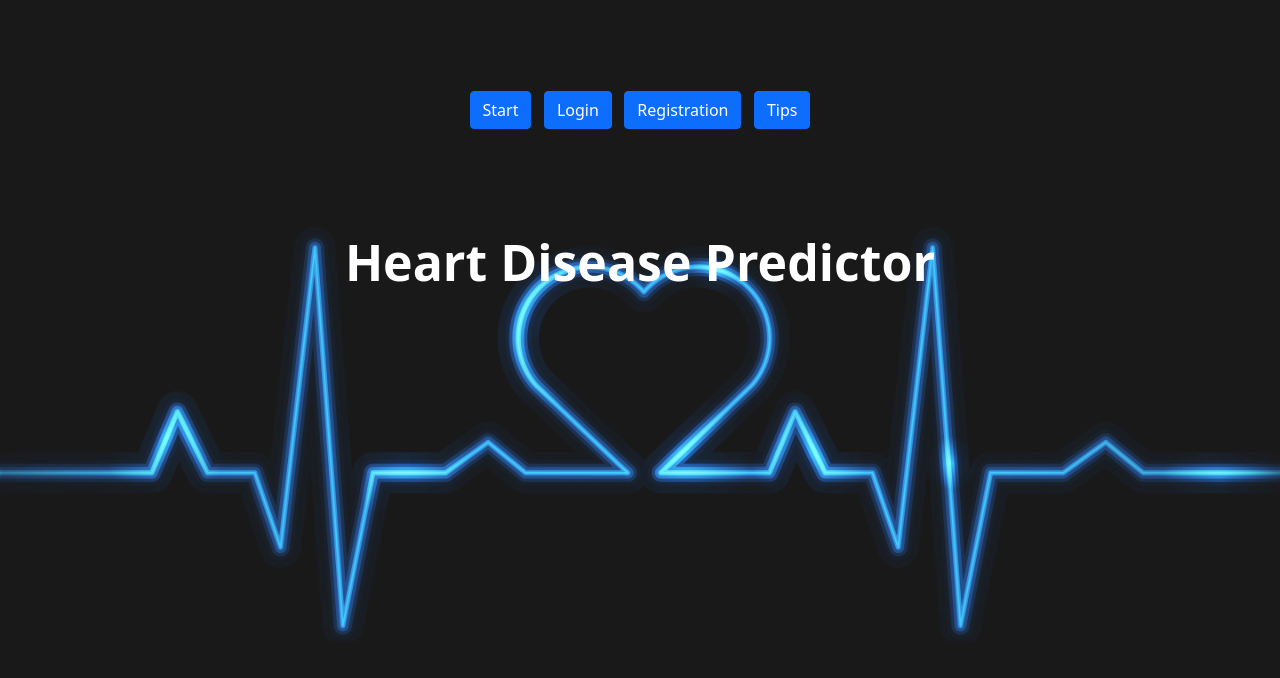
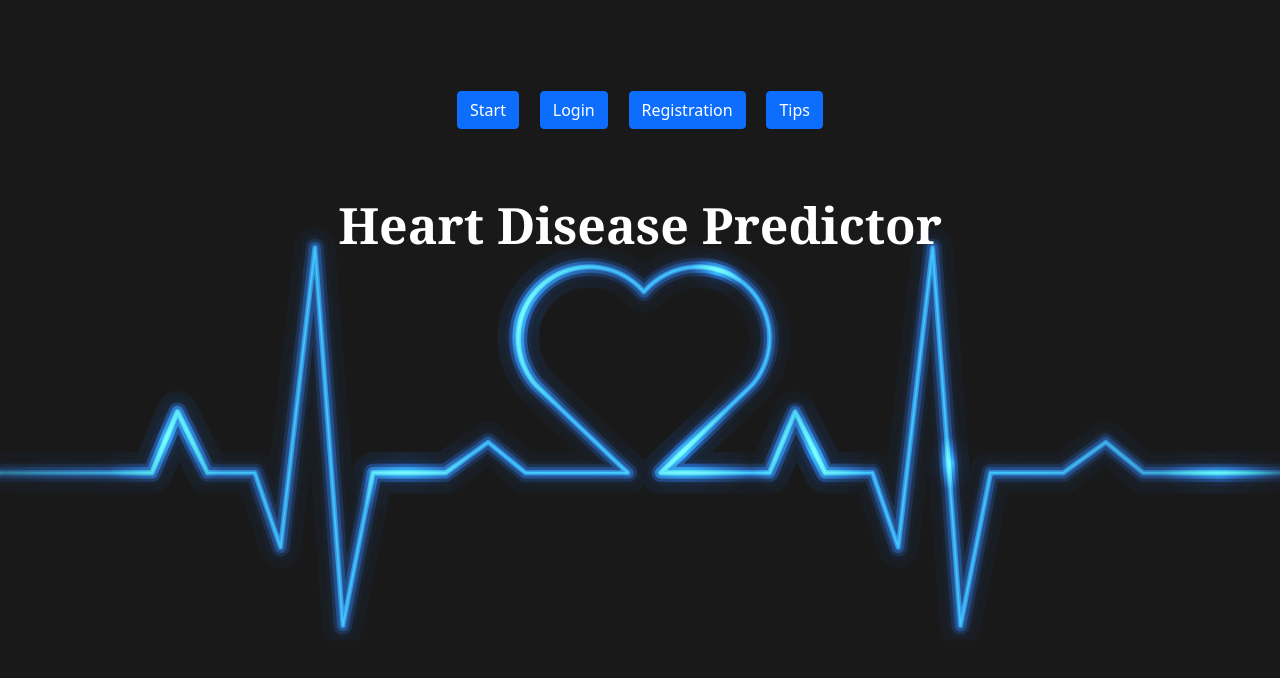
Before and after one commit to sacchit25/heart-disease-bdbi, a React (Create React App) app: page / in a window 1280 px wide. Shown: the top 678 px of the page. Built offline with nearby package versions, Linux system fonts and the light colour scheme.

Commit message:
made some changes to landing page

```diff
--- a/src/App.js
+++ b/src/App.js
@@ -21,10 +21,13 @@ function App() {
         <Button className="button" variant="primary" href='Form'> Start </Button>
         &nbsp;
         &nbsp;
+        &nbsp;
         <Button className="button" variant="primary" href='Login'> Login </Button>
         &nbsp;
         &nbsp;
+        &nbsp;
         <Button className="button" variant="primary" href='Registration'> Registration </Button>
+        &nbsp;
         &nbsp;
         &nbsp;
         <Button className="button" variant="primary" href='Tips'> Tips </Button>
--- a/src/landing.css
+++ b/src/landing.css
@@ -16,9 +16,10 @@
     color: white;
     position: relative;
     text-align: center;
-    transform:translateY(300%);
+    transform:translateY(250%);
     font-size: 50px;
     font-weight: 700;
+    font-family:Cambria, Cochin, Georgia, Times, 'Times New Roman', serif;
 }
 
 .button {
```
